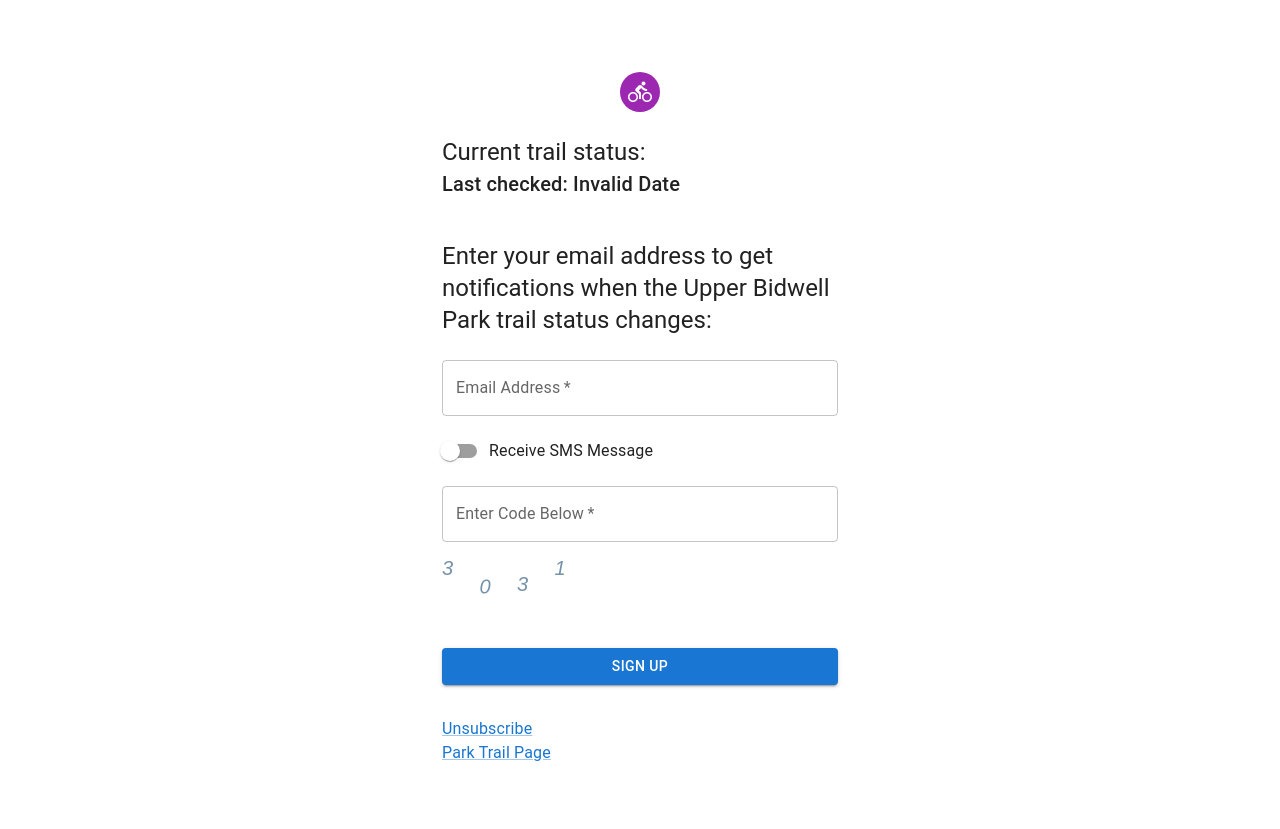
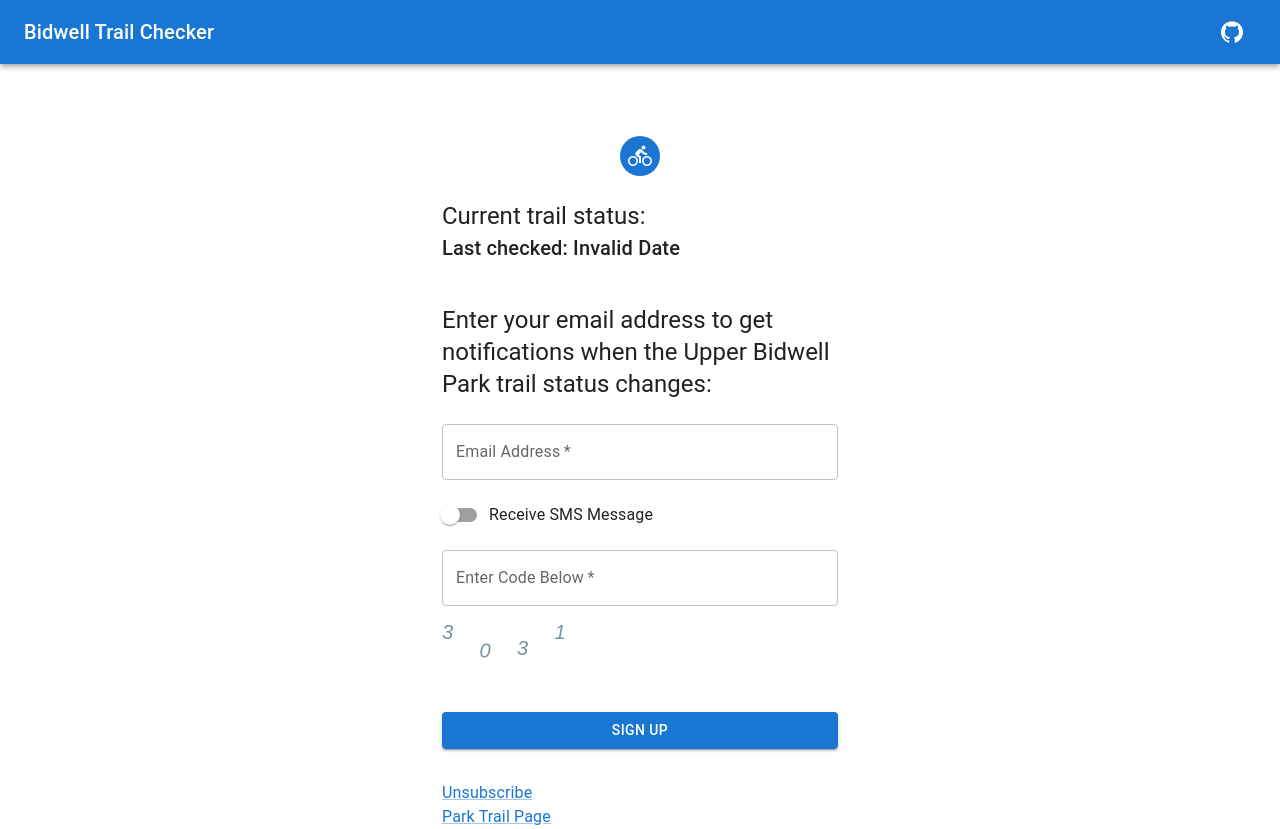
Before and after one commit to gbettencourt/BidwellTrailChecker, a React (Create React App) app in the folder client/: page / in a window 1280 px wide. Before the commit the page ends 800 px from the top, so only its background shows below. Built offline with nearby package versions, Linux system fonts and the light colour scheme; no server answers.

Commit message:
add app bar

```diff
--- a/client/src/App/App.tsx
+++ b/client/src/App/App.tsx
@@ -1,3 +1,6 @@
+import { AccountCircle, GitHub } from "@mui/icons-material";
+import { AppBar, Toolbar, IconButton, Typography } from "@mui/material";
+import MenuIcon from "@mui/icons-material/Menu";
 import React, { Component } from "react";
 import { Route, Routes, BrowserRouter } from "react-router-dom";
 import "./App.css";
@@ -9,12 +12,51 @@ class App extends Component {
     return (
       <BrowserRouter>
         <Routes>
-          <Route path="/" element={<SignUp />} />
-          <Route path="/unsubscribe" element={<Unsubscribe />} />
+          <Route
+            path="/"
+            element={
+              <Layout>
+                <SignUp />
+              </Layout>
+            }
+          />
+          <Route
+            path="/unsubscribe"
+            element={
+              <Layout>
+                <Unsubscribe />
+              </Layout>
+            }
+          />
         </Routes>
       </BrowserRouter>
     );
   }
 }
 
+const Layout = ({ children }) => (
+  <div>
+    <AppBar position="static">
+      <Toolbar>
+        <Typography variant="h6" component="div" sx={{ flexGrow: 1 }}>
+          Bidwell Trail Checker
+        </Typography>
+
+        <div>
+          <IconButton
+            size="large"
+            aria-label="github link"
+            aria-controls="menu-appbar"
+            color="inherit"
+            href="https://github.com/gbettencourt/BidwellTrailChecker"
+          >
+            <GitHub />
+          </IconButton>
+        </div>
+      </Toolbar>
+    </AppBar>
+    {children}
+  </div>
+);
+
 export default App;
--- a/client/src/App/pages/SignUp.tsx
+++ b/client/src/App/pages/SignUp.tsx
@@ -172,7 +172,7 @@ export default class SignUp extends Component<SignUpProps, SignUpState> {
               alignItems: "center",
             }}
           >
-            <Avatar sx={{ m: 1, bgcolor: "secondary.main" }}>
+            <Avatar sx={{ m: 1, bgcolor: "primary.main" }}>
               <BikeIcon />
             </Avatar>
             {regError && (
--- a/client/src/App/pages/Unsubscribe.tsx
+++ b/client/src/App/pages/Unsubscribe.tsx
@@ -79,7 +79,7 @@ export default class Unsubscribe extends Component<
               alignItems: "center",
             }}
           >
-            <Avatar sx={{ m: 1, bgcolor: "secondary.main" }}>
+            <Avatar sx={{ m: 1, bgcolor: "primary.main" }}>
               <BikeIcon />
             </Avatar>
             {unsubsribed ? (
```
